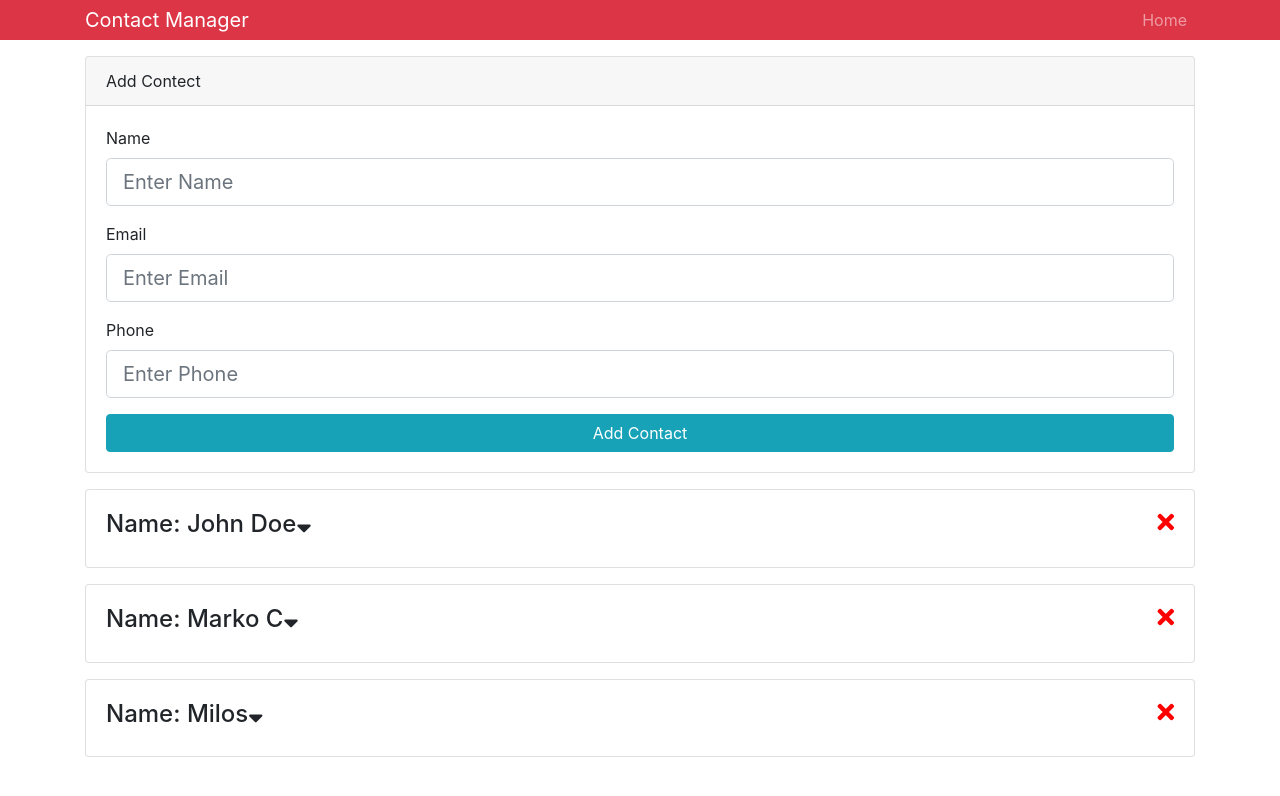
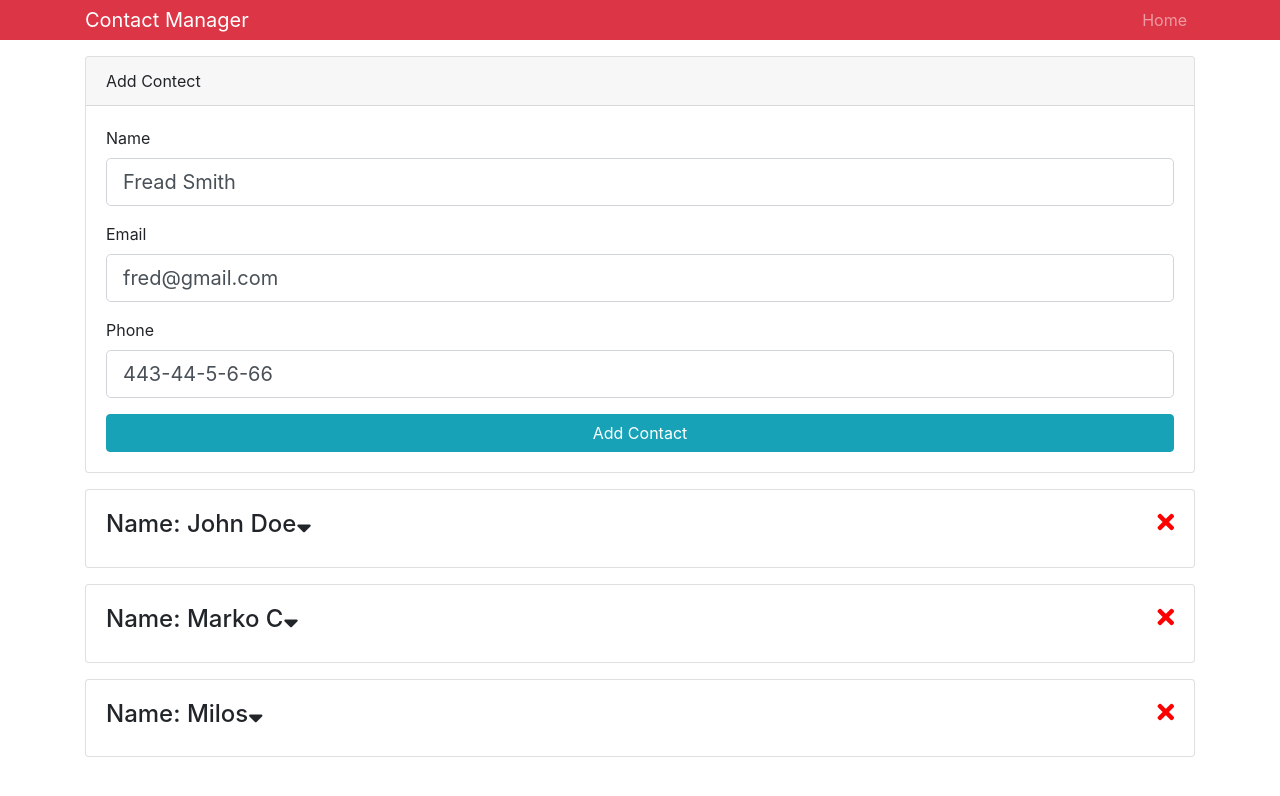
Before and after one commit to MarkoTON/react-front-to-back-default.github.io, a React (Create React App) app in the folder contactmanager/: page / in a window 1280 px wide. Shown: the top 796 px of the page. Built offline with nearby package versions, Linux system fonts and the light colour scheme.

Commit message:
new way with ref

```diff
--- a/contactmanager/src/App.js
+++ b/contactmanager/src/App.js
@@ -1,6 +1,7 @@
 import React, { Component } from 'react';
 import Contacts from './components/contacts/Contacts';
-import AddContact from './components/contacts/AddContact';
+// import AddContact from './components/contacts/AddContact';
+import AddContact from './components/contacts/AddContact_ref';
 import Header from './components/layout/Header';
 import { Provider } from './context';
 
--- /dev/null
+++ b/contactmanager/src/components/contacts/AddContact_ref.js
@@ -0,0 +1,80 @@
+import React, { Component } from 'react'
+
+class AddContact extends Component {
+
+  constructor(props){
+    super(props);
+
+    this.nameInput = React.createRef()
+    this.emailInput = React.createRef()
+    this.phoneInput = React.createRef()
+  }
+
+  onSubmit = (e) => {
+    e.preventDefault();
+    // console.log(this.state)
+    let contact = {
+      name: this.nameInput.current.value,
+      email: this.emailInput.current.value,
+      phone: this.phoneInput.current.value
+    }
+    console.log(contact)
+  }
+
+  static defaultProps = {
+    name: 'Fread Smith',
+    email: 'fred@gmail.com',
+    phone: '443-44-5-6-66'
+  }
+
+  render() {
+
+    let { name , email, phone } = this.props;
+
+    return (
+      <div className="card mb-3">
+        <div className="card-header">Add Contect</div>
+        <div className="card-body">
+          <form onSubmit={this.onSubmit}>
+            <div className="form-group">
+              <label htmlFor="name">Name</label>
+              <input
+                type="text"
+                className="form-control form-control-lg"
+                placeholder="Enter Name"
+                defaultValue={name}
+                ref={this.nameInput}
+                name="name"
+                />
+            </div>
+            <div className="form-group">
+              <label htmlFor="name">Email</label>
+              <input
+                type="email"
+                className="form-control form-control-lg"
+                placeholder="Enter Email"
+                defaultValue={email}
+                ref={this.emailInput}
+                name="name"
+                />
+            </div>
+            <div className="form-group">
+              <label htmlFor="name">Phone</label>
+              <input
+                type="text"
+                className="form-control form-control-lg"
+                placeholder="Enter Phone"
+                defaultValue={phone}
+                ref={this.phoneInput}
+                name="name"
+                />
+            </div>
+            <input type="submit" value="Add Contact" className="btn btn-block btn-info" />
+          </form>
+        </div>
+      </div>
+    )
+  }
+}
+
+export default AddContact;
```
